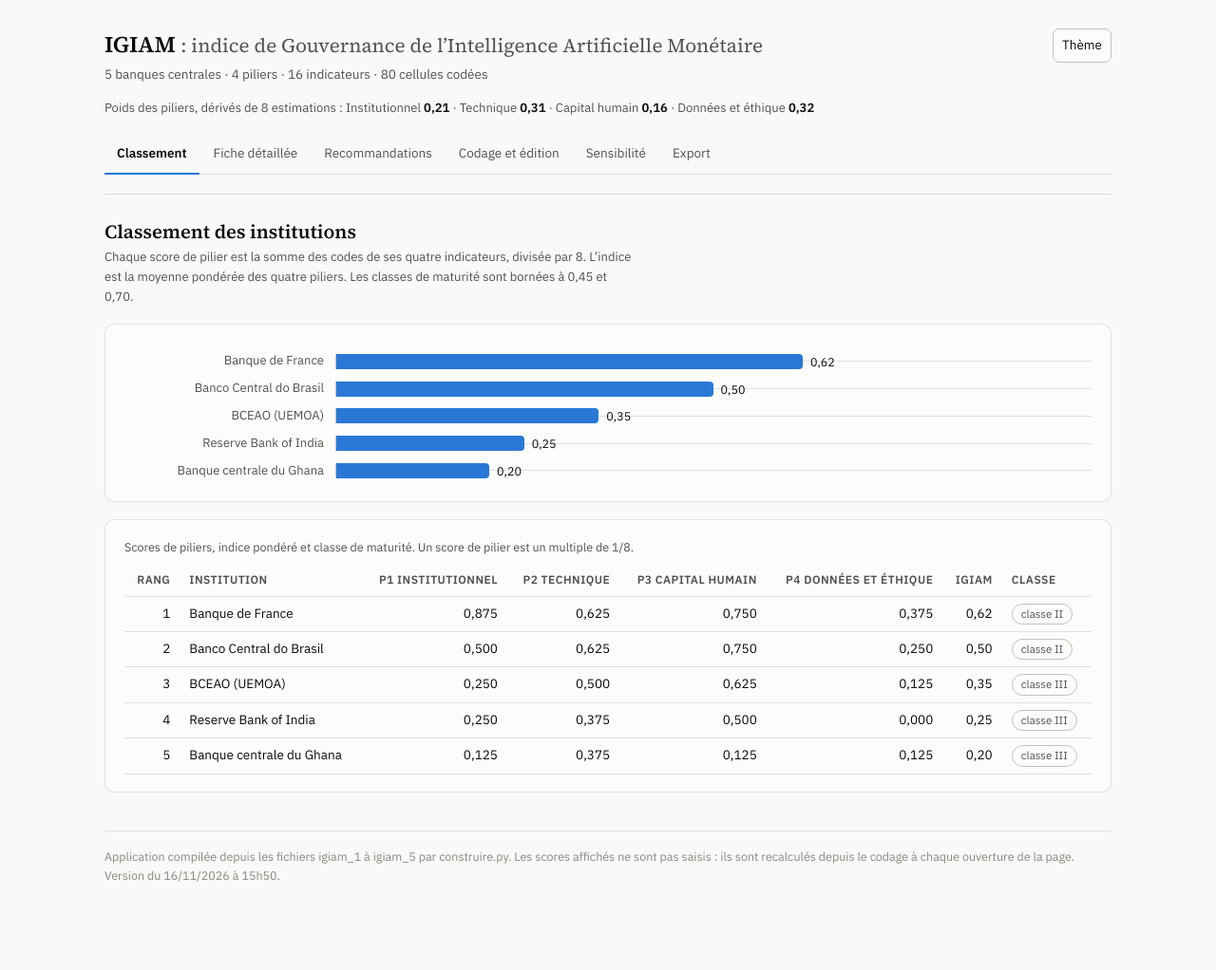
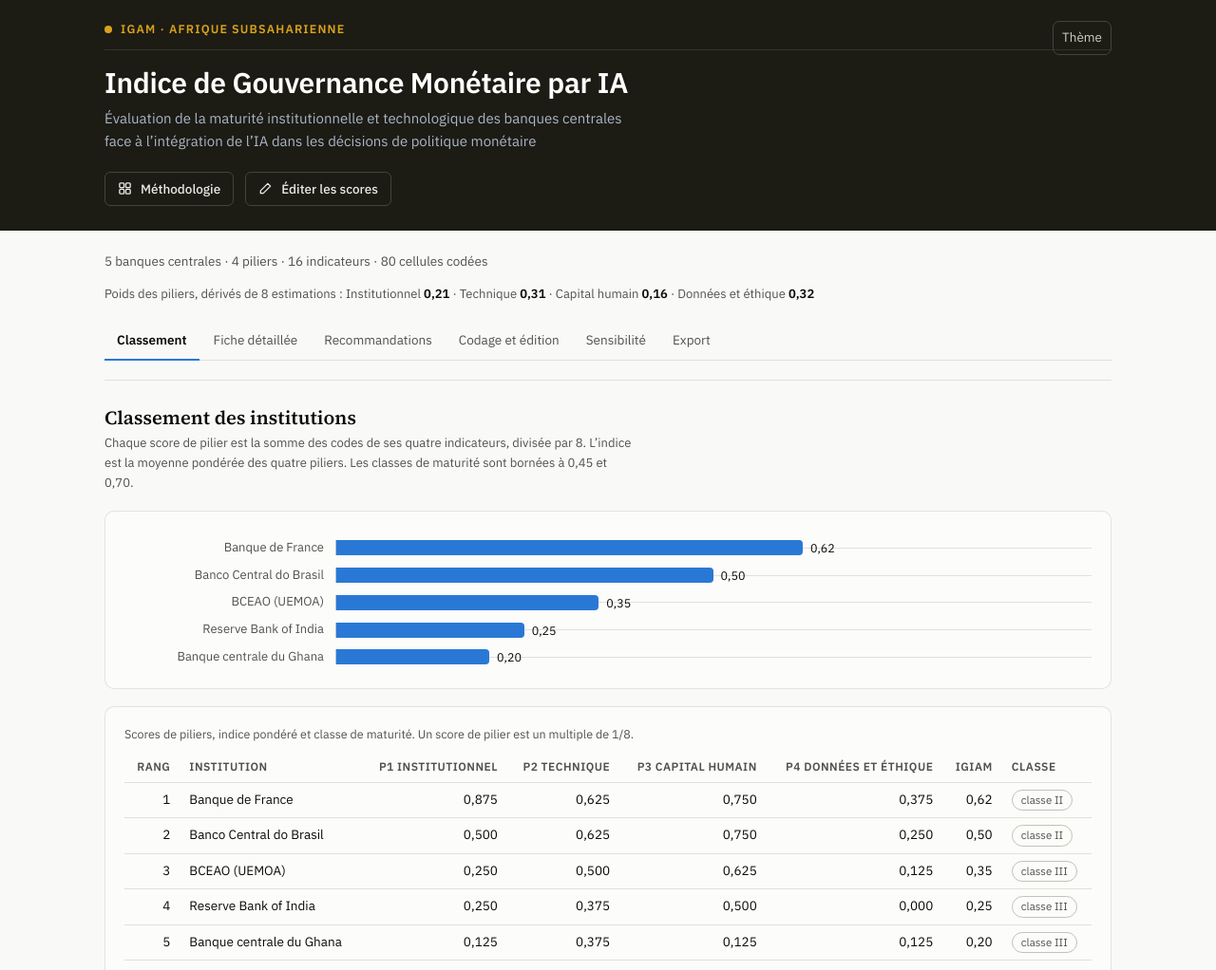
Before and after one commit to fatoumatabi/igiam, a plain HTML site: page index.html in a window 1280 px wide. Shown: the top 1022 px of the page at 95% size. Drawn offline with Linux system fonts and the light colour scheme.

Commit message:
Nouvel en-tête IGAM · Afrique subsaharienne
Co-Authored-By: Claude Opus 5.5 <noreply@anthropic.com>
Claude-Session: https://claude.ai/code/session_017eLj7S7vLeqZypQvW3NMZR

```diff
--- a/index.html
+++ b/index.html
@@ -1,5 +1,5 @@
 <!doctype html><html><head><meta charset=utf8><meta name=viewport content="width=device-width,initial-scale=1,viewport-fit=cover"><style>:root{color-scheme:light;box-sizing:border-box;padding-top:env(safe-area-inset-top,0px);padding-bottom:env(safe-area-inset-bottom,0px)}html{scroll-padding-top:env(safe-area-inset-top,0px)}body{margin:0;padding:0;font:14px -apple-system,BlinkMacSystemFont,sans-serif;background:#fff;color:#000}img{max-width:100%}[hidden]:not([hidden=until-found i]){display:none!important}</style></head><body>
-<title>Indice IGIAM</title>
+<title>IGAM — Indice de Gouvernance Monétaire par IA</title>
 <meta name="claude:viewport-fit-sides" content="cover">
 <link rel="preconnect" href="https://fonts.googleapis.com">
 <link rel="preconnect" href="https://fonts.gstatic.com" crossorigin>
@@ -44,7 +44,19 @@ body{
   padding-right:max(16px,env(safe-area-inset-right,0px));
 }
 .wrap{max-width:1060px;margin:0 auto}
-header{padding:32px 0 20px;border-bottom:1px solid var(--grid)}
+header{padding:0 0 20px;border-bottom:1px solid var(--grid)}
+.hero{background:#1c1b14;color:#fff;margin:0 calc(50% - 50vw) 22px;padding:22px max(16px,calc(50vw - 530px)) 26px}
+.hero-in{position:relative;max-width:1060px;margin:0 auto}
+.eyebrow{margin:0 0 16px;padding-bottom:12px;border-bottom:1px solid #34322a;color:#d9a21b;font:600 12.5px/1.4 var(--texte);letter-spacing:.09em;text-transform:uppercase;display:flex;align-items:center;gap:9px}
+.eyebrow .dot{width:8px;height:8px;border-radius:50%;background:#d9a21b}
+.hero h1{font:700 30px/1.2 var(--texte);color:#fff;margin:0 0 8px;letter-spacing:-.01em}
+.lede{margin:0;max-width:62ch;color:#a9b6c6;font-size:15px;line-height:1.6}
+.hero-btns{display:flex;flex-wrap:wrap;gap:12px;margin-top:20px}
+.hbtn{display:inline-flex;align-items:center;gap:9px;font:500 13.5px var(--texte);color:#eceae4;background:transparent;border:1px solid #45433a;border-radius:6px;padding:8px 13px;cursor:pointer}
+.hbtn:hover{border-color:#d9a21b;color:#fff}
+.hero .theme{top:0;background:transparent;color:#cfccc4;border-color:#45433a}
+.sub{margin:0 0 4px}
+@media (max-width:640px){.hero h1{font-size:24px}.hero .theme{position:static;float:right;margin-left:8px}}
 h1{font:600 24px/1.25 var(--titre);margin:0 0 6px;text-wrap:balance}
 h1 .full{color:var(--ink2);font-weight:400;font-size:.86em}
 .sub{color:var(--ink2);font-size:13.5px;margin:0}
@@ -131,8 +143,18 @@ header{position:relative}
 <div class="wrap">
 
 <header>
-  <button class="act theme" id="theme" type="button">Thème</button>
-  <h1>IGIAM <span class="full">: indice de Gouvernance de l’Intelligence Artificielle Monétaire</span></h1>
+  <div class="hero">
+    <div class="hero-in">
+      <button class="act theme" id="theme" type="button">Thème</button>
+      <p class="eyebrow"><span class="dot" aria-hidden="true"></span>IGAM · Afrique subsaharienne</p>
+      <h1>Indice de Gouvernance Monétaire par IA</h1>
+      <p class="lede">Évaluation de la maturité institutionnelle et technologique des banques centrales face à l’intégration de l’IA dans les décisions de politique monétaire</p>
+      <div class="hero-btns">
+        <button class="hbtn" type="button" data-go="s-fiche"><svg viewBox="0 0 16 16" width="15" height="15" aria-hidden="true"><g fill="none" stroke="currentColor" stroke-width="1.4"><rect x="2" y="2" width="5" height="5" rx="1"/><rect x="9" y="2" width="5" height="5" rx="1"/><rect x="2" y="9" width="5" height="5" rx="1"/><rect x="9" y="9" width="5" height="5" rx="1"/></g></svg>Méthodologie</button>
+        <button class="hbtn" type="button" data-go="s-edition"><svg viewBox="0 0 16 16" width="15" height="15" aria-hidden="true"><path d="M10.5 2.5l3 3L5.5 13.5H2.5v-3z" fill="none" stroke="currentColor" stroke-width="1.4" stroke-linejoin="round"/></svg>Éditer les scores</button>
+      </div>
+    </div>
+  </div>
   <p class="sub" id="sousTitre"></p>
   <p class="poids" id="ligneP"></p>
   <nav id="nav" role="tablist"></nav>
@@ -878,6 +900,11 @@ document.querySelectorAll('#nav button').forEach(btn => btn.onclick = () => {
     s.classList.toggle('on', s.id === btn.dataset.s));
 });
 
+document.querySelectorAll('.hbtn[data-go]').forEach(b => b.onclick = () => {
+  document.querySelector('#nav button[data-s="' + b.dataset.go + '"]').click();
+  document.getElementById('nav').scrollIntoView({behavior: 'smooth'});
+});
+
 const tip = document.getElementById('tip');
 document.addEventListener('mousemove', e => {
   const r = e.target.closest('[data-tip]');
```
